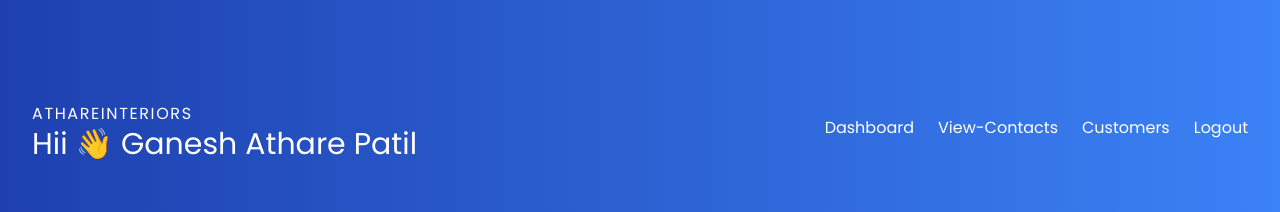
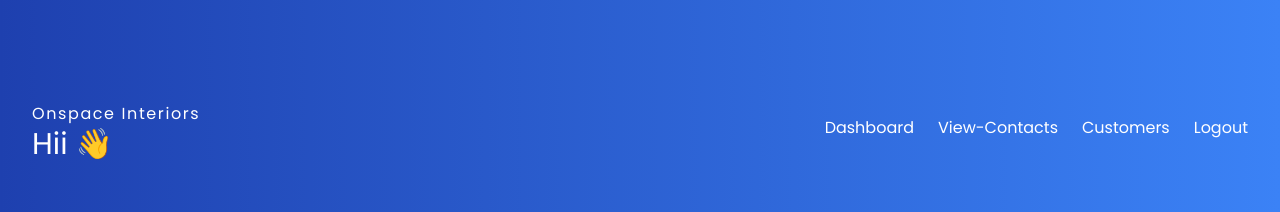
Before and after one commit to rushi5502/onspaceadmin, a Next.js app: page / in a window 1280 px wide. Shown: the top 212 px of the page. Built offline with nearby package versions, Linux system fonts and the light colour scheme; no server answers; the database is empty.

Commit message:
"log console"

```diff
--- a/app/(routes)/layout.tsx
+++ b/app/(routes)/layout.tsx
@@ -1,15 +1,20 @@
 import Dashbaord from '@/components/Dashbaord'
 import Navbar from '@/components/Navbar'
+import { getSession } from '@auth0/nextjs-auth0'
 import React from 'react'
 
-const LayoutPage = ({children}:{children:React.ReactNode}) => {
+const LayoutPage =async ({children}:{children:React.ReactNode}) => {
+  const session = await getSession();
+
+
+
   return (
     <div>
           <div className="h-64 w-full flex items-center bg-gradient-to-r from-blue-800  to-blue-500">
         <div className='text-white container  flex-wrap flex items-center justify-between'>
         <div className=' mt-2'>
-        <h1 className=' font-medium tracking-widest'>ATHAREINTERIORS</h1>
-    <h2 className='text-3xl text-white'> Hii 👋 Ganesh Athare Patil</h2>
+        <h1 className=' font-medium tracking-widest'>Onspace Interiors</h1>
+    <h2 className='text-3xl text-white'> Hii 👋 {session?.user?.nickname}</h2>
     </div>
 
   <Navbar/>
--- a/features/api/get-contactDetails.ts
+++ b/features/api/get-contactDetails.ts
@@ -9,6 +9,8 @@ export const useGetContactList = () => {
       queryFn: async () => {
         const result = await  GetContactDetails();
         if (result.error) {
+          console.log(result.error);
+
           throw new Error(result.error);
         }
         return result.contactList;
--- a/features/api/get-userqouterequest.ts
+++ b/features/api/get-userqouterequest.ts
@@ -10,6 +10,8 @@ export const useGetAllQuoteRequests = () => {
       queryFn: async () => {
         const result = await   QuoteRequestUsers();
         if (result.error) {
+          console.log(result.error);
+
           throw new Error(result.error);
         }
         return result.users;
```
